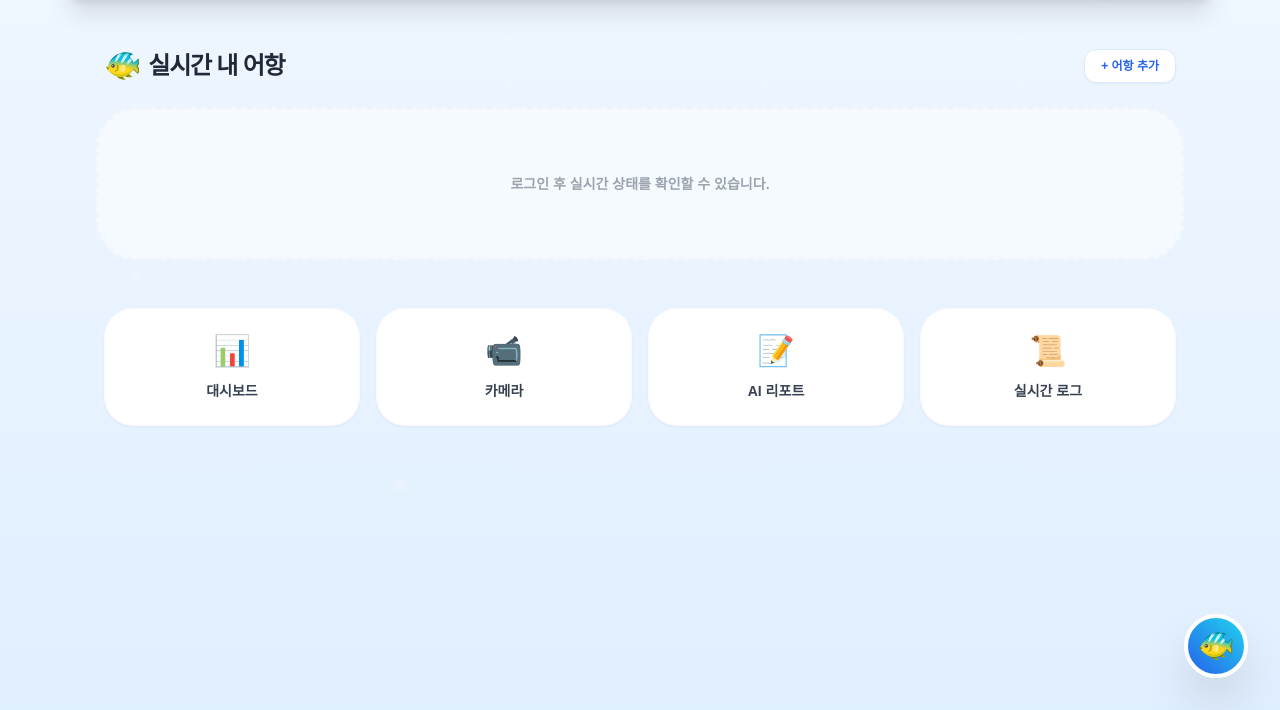
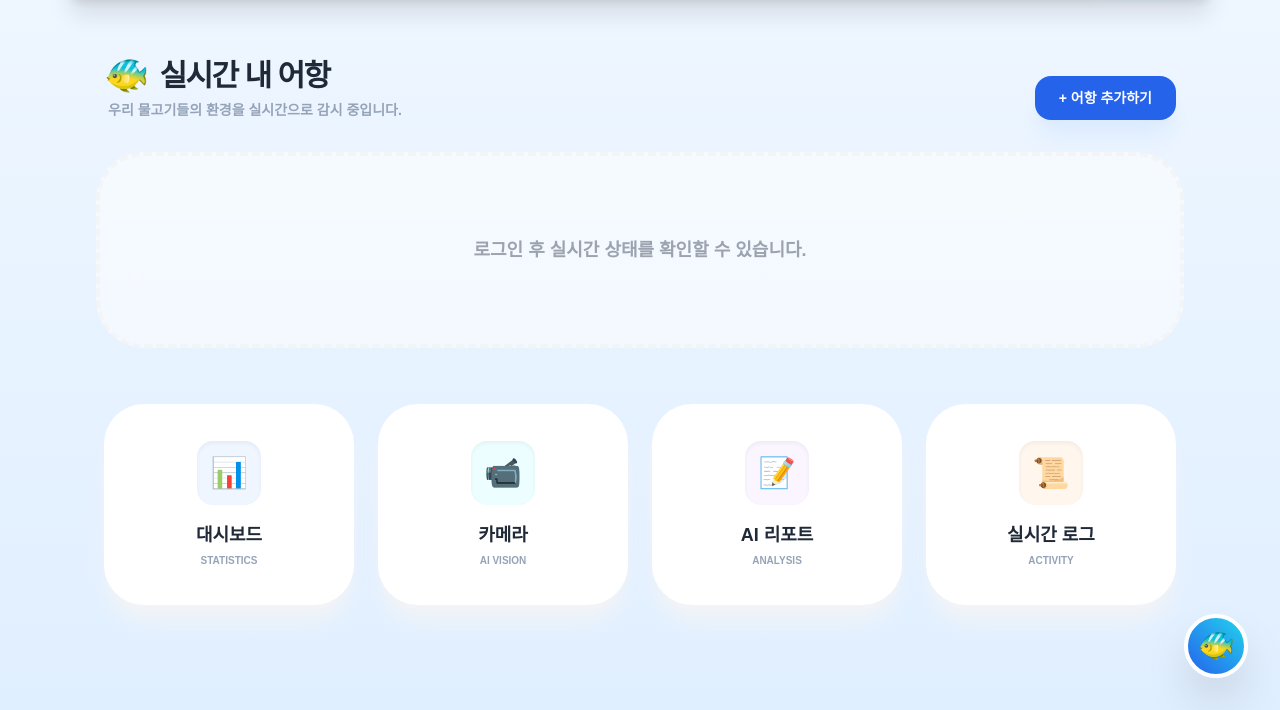
Before and after one commit to rkdwjdwns/aquarium-helper, a Django app: page / in a window 1280 px wide. Shown: the part 90-800 px from the top of the page. Run offline with Django 5.2, Linux system fonts and the light colour scheme; some libraries are stand-ins or nearby versions; some web fonts are replaced.

Commit message:
Fix: profile 500 error and adjust index layout size

```diff
--- a/apps/accounts/urls.py
+++ b/apps/accounts/urls.py
@@ -7,6 +7,6 @@ urlpatterns = [
     path('signup/', views.signup_view, name='signup'),
     path('login/', views.login_view, name='login'),
     path('logout/', views.logout_view, name='logout'),
-    path('profile/', views.profile_view, name='profile'), # 추가됨
+    path('profile/', views.profile_view, name='profile'), # name='profile' 확인 필수!
     path('chat/', views.chat_view, name='chat'),
 ]
--- a/templates/core/index.html
+++ b/templates/core/index.html
@@ -1,71 +1,83 @@
 {% extends 'base.html' %}
 
 {% block content %}
-<div class="py-6 max-w-6xl mx-auto px-4">
-    <div class="mb-12">
-        <div class="flex justify-between items-center mb-6 px-2">
+<div class="py-8 max-w-6xl mx-auto px-4">
+    <div class="mb-14">
+        <div class="flex justify-between items-end mb-8 px-2">
             <div>
-                <h2 class="text-2xl font-black text-gray-800 flex items-center tracking-tighter">
-                    <span class="mr-2 text-3xl">🐠</span> 실시간 내 어항
+                <h2 class="text-3xl font-black text-gray-800 flex items-center tracking-tighter">
+                    <span class="mr-3 text-4xl">🐠</span> 실시간 내 어항
                 </h2>
+                <p class="text-slate-400 font-bold text-sm mt-1 ml-1">우리 물고기들의 환경을 실시간으로 감시 중입니다.</p>
             </div>
-            <a href="{% url 'monitoring:add_tank' %}" class="bg-white text-blue-600 px-4 py-2 rounded-xl font-bold border border-blue-100 shadow-sm hover:bg-blue-50 transition-all text-xs">
-                + 어항 추가
+            <a href="{% url 'monitoring:add_tank' %}" class="bg-blue-600 text-white px-6 py-3 rounded-2xl font-black shadow-xl shadow-blue-100 hover:scale-105 transition-all text-sm">
+                + 어항 추가하기
             </a>
         </div>
 
-        <div class="grid grid-cols-1 md:grid-cols-2 gap-6">
+        <div class="grid grid-cols-1 md:grid-cols-2 gap-8">
             {% if user.is_authenticated %}
                 {% for tank in user.tanks.all %}
-                <div class="bg-white p-7 rounded-[2.2rem] shadow-lg shadow-gray-200/40 border border-white hover:border-blue-200 transition-all group relative overflow-hidden">
-                    <div class="flex justify-between items-center mb-6">
-                        <h3 class="font-black text-xl text-gray-800">{{ tank.name }}</h3>
-                        <span class="text-3xl opacity-30 group-hover:opacity-100 transition-opacity">🐟</span>
+                <div class="bg-white p-9 rounded-[2.8rem] shadow-xl shadow-gray-200/50 border border-white hover:border-blue-300 transition-all group relative overflow-hidden">
+                    <div class="flex justify-between items-center mb-8 relative z-10">
+                        <div>
+                            <span class="bg-blue-100 text-blue-600 text-[10px] font-black px-3 py-1 rounded-full uppercase tracking-widest mb-2 inline-block">Live Monitoring</span>
+                            <h3 class="font-black text-2xl text-gray-800">{{ tank.name }}</h3>
+                        </div>
+                        <span class="text-5xl drop-shadow-md group-hover:scale-110 transition-transform">🐟</span>
                     </div>
 
-                    <div class="grid grid-cols-2 gap-4">
-                        <div class="bg-blue-50/50 p-5 rounded-3xl text-center border border-blue-50">
-                            <span class="block text-[10px] text-blue-400 font-black mb-1 uppercase tracking-widest">Temp</span>
-                            <span class="text-2xl font-black text-blue-700">{{ tank.readings.last.temperature|default:"--" }}°C</span>
+                    <div class="grid grid-cols-2 gap-6 relative z-10">
+                        <div class="bg-gradient-to-b from-blue-50/50 to-white p-7 rounded-[2.2rem] border border-blue-50 shadow-inner text-center">
+                            <span class="block text-[11px] text-blue-400 font-black mb-2 uppercase tracking-widest">Temperature</span>
+                            <span class="text-3xl font-black text-blue-700 tracking-tighter">
+                                {{ tank.readings.last.temperature|default:"--" }}<span class="text-lg ml-1">°C</span>
+                            </span>
                         </div>
-                        <div class="bg-indigo-50/50 p-5 rounded-3xl text-center border border-indigo-50">
-                            <span class="block text-[10px] text-indigo-400 font-black mb-1 uppercase tracking-widest">pH Level</span>
-                            <span class="text-2xl font-black text-indigo-700">{{ tank.readings.last.ph|default:"--" }}</span>
+                        <div class="bg-gradient-to-b from-indigo-50/50 to-white p-7 rounded-[2.2rem] border border-indigo-50 shadow-inner text-center">
+                            <span class="block text-[11px] text-indigo-400 font-black mb-2 uppercase tracking-widest">pH Level</span>
+                            <span class="text-3xl font-black text-indigo-700 tracking-tighter">
+                                {{ tank.readings.last.ph|default:"--" }}
+                            </span>
                         </div>
                     </div>
                 </div>
                 {% empty %}
-                <div class="col-span-full py-16 bg-white/50 border-2 border-dashed border-gray-100 rounded-[2.5rem] text-center">
-                    <p class="text-gray-400 font-bold text-sm">등록된 어항이 없습니다.</p>
+                <div class="col-span-full py-20 bg-white/50 border-4 border-dashed border-gray-100 rounded-[3rem] text-center">
+                    <p class="text-gray-400 font-black text-lg text-center">등록된 어항이 없습니다.</p>
                 </div>
                 {% endfor %}
             {% else %}
-                <div class="col-span-full py-16 bg-white/50 border-2 border-dashed border-gray-100 rounded-[2.5rem] text-center">
-                    <p class="text-gray-400 font-bold text-sm">로그인 후 실시간 상태를 확인할 수 있습니다.</p>
+                <div class="col-span-full py-20 bg-white/50 border-4 border-dashed border-gray-100 rounded-[3rem] text-center">
+                    <p class="text-gray-400 font-black text-lg">로그인 후 실시간 상태를 확인할 수 있습니다.</p>
                 </div>
             {% endif %}
         </div>
     </div>
 
-    <div class="grid grid-cols-2 md:grid-cols-4 gap-4 px-2">
-        <a href="{% url 'monitoring:dashboard' %}" class="p-6 bg-white rounded-[1.8rem] shadow-sm border border-slate-50 hover:shadow-md hover:-translate-y-1 transition-all text-center group">
-            <div class="text-3xl mb-3 group-hover:scale-110 transition">📊</div>
-            <h3 class="font-bold text-gray-700 text-sm">대시보드</h3>
+    <div class="grid grid-cols-2 md:grid-cols-4 gap-6 px-2">
+        <a href="{% url 'monitoring:dashboard' %}" class="p-9 bg-white rounded-[2.5rem] shadow-xl shadow-gray-100 border border-transparent hover:border-blue-200 hover:-translate-y-2 transition-all text-center group">
+            <div class="w-16 h-16 bg-blue-50 rounded-2xl flex items-center justify-center text-3xl mx-auto mb-4 group-hover:scale-110 transition-transform shadow-inner">📊</div>
+            <h3 class="font-black text-lg text-gray-800">대시보드</h3>
+            <p class="text-[10px] text-slate-400 mt-1 font-bold uppercase">Statistics</p>
         </a>
 
-        <a href="{% url 'monitoring:camera_view' %}" class="p-6 bg-white rounded-[1.8rem] shadow-sm border border-slate-50 hover:shadow-md hover:-translate-y-1 transition-all text-center group">
-            <div class="text-3xl mb-3 group-hover:scale-110 transition">📹</div>
-            <h3 class="font-bold text-gray-700 text-sm">카메라</h3>
+        <a href="{% url 'monitoring:camera_view' %}" class="p-9 bg-white rounded-[2.5rem] shadow-xl shadow-gray-100 border border-transparent hover:border-cyan-200 hover:-translate-y-2 transition-all text-center group">
+            <div class="w-16 h-16 bg-cyan-50 rounded-2xl flex items-center justify-center text-3xl mx-auto mb-4 group-hover:scale-110 transition-transform shadow-inner">📹</div>
+            <h3 class="font-black text-lg text-gray-800">카메라</h3>
+            <p class="text-[10px] text-slate-400 mt-1 font-bold uppercase">AI Vision</p>
         </a>
 
-        <a href="{% url 'reports:report_list' %}" class="p-6 bg-white rounded-[1.8rem] shadow-sm border border-slate-50 hover:shadow-md hover:-translate-y-1 transition-all text-center group">
-            <div class="text-3xl mb-3 group-hover:scale-110 transition">📝</div>
-            <h3 class="font-bold text-gray-700 text-sm">AI 리포트</h3>
+        <a href="{% url 'reports:report_list' %}" class="p-9 bg-white rounded-[2.5rem] shadow-xl shadow-gray-100 border border-transparent hover:border-purple-200 hover:-translate-y-2 transition-all text-center group">
+            <div class="w-16 h-16 bg-purple-50 rounded-2xl flex items-center justify-center text-3xl mx-auto mb-4 group-hover:scale-110 transition-transform shadow-inner">📝</div>
+            <h3 class="font-black text-lg text-gray-800">AI 리포트</h3>
+            <p class="text-[10px] text-slate-400 mt-1 font-bold uppercase">Analysis</p>
         </a>
 
-        <a href="{% url 'monitoring:logs' %}" class="p-6 bg-white rounded-[1.8rem] shadow-sm border border-slate-50 hover:shadow-md hover:-translate-y-1 transition-all text-center group">
-            <div class="text-3xl mb-3 group-hover:scale-110 transition">📜</div>
-            <h3 class="font-bold text-gray-700 text-sm">실시간 로그</h3>
+        <a href="{% url 'monitoring:logs' %}" class="p-9 bg-white rounded-[2.5rem] shadow-xl shadow-gray-100 border border-transparent hover:border-orange-200 hover:-translate-y-2 transition-all text-center group">
+            <div class="w-16 h-16 bg-orange-50 rounded-2xl flex items-center justify-center text-3xl mx-auto mb-4 group-hover:scale-110 transition-transform shadow-inner">📜</div>
+            <h3 class="font-black text-lg text-gray-800">실시간 로그</h3>
+            <p class="text-[10px] text-slate-400 mt-1 font-bold uppercase">Activity</p>
         </a>
     </div>
 </div>
```
Also changed, not shown: apps/accounts/views.py (+10 -6 lines).
